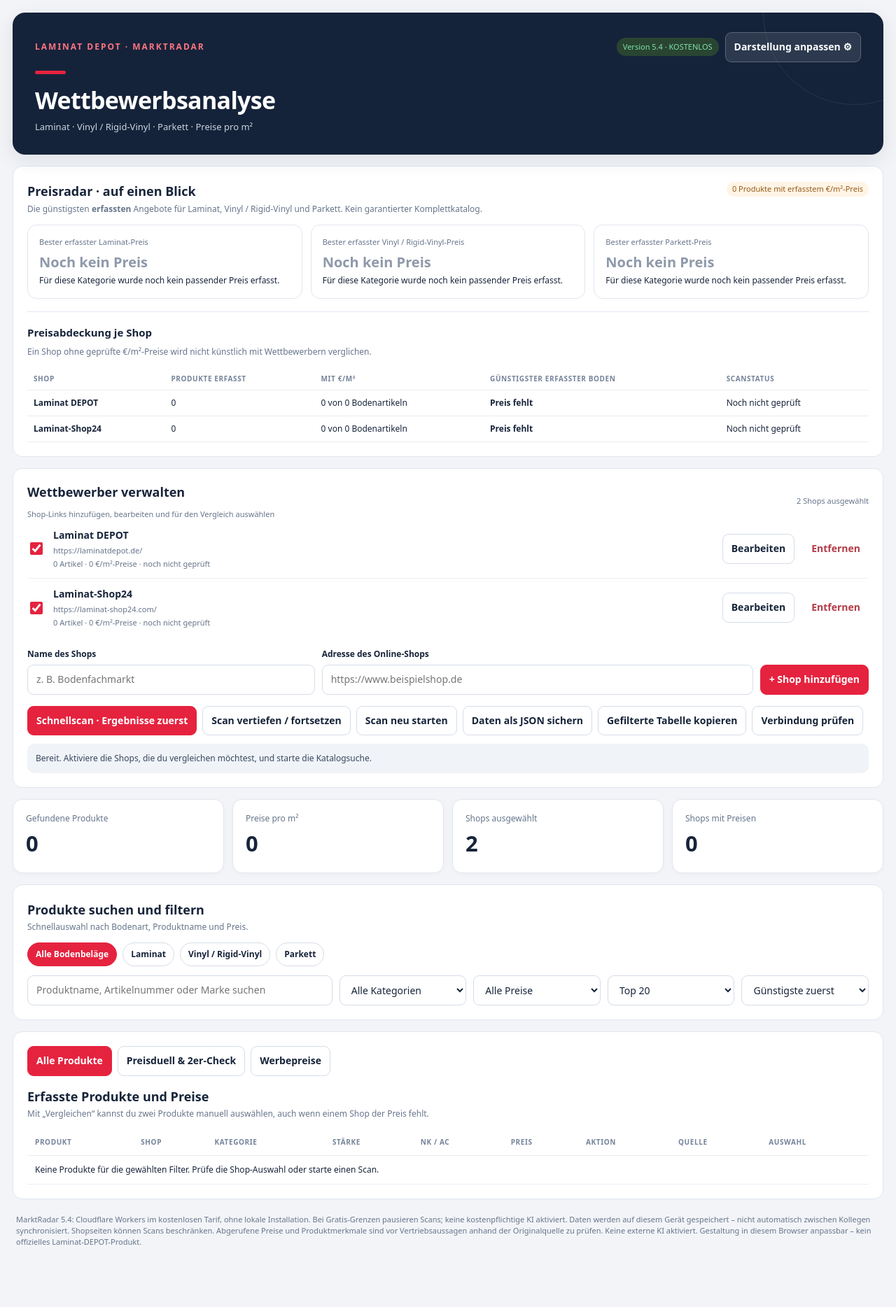
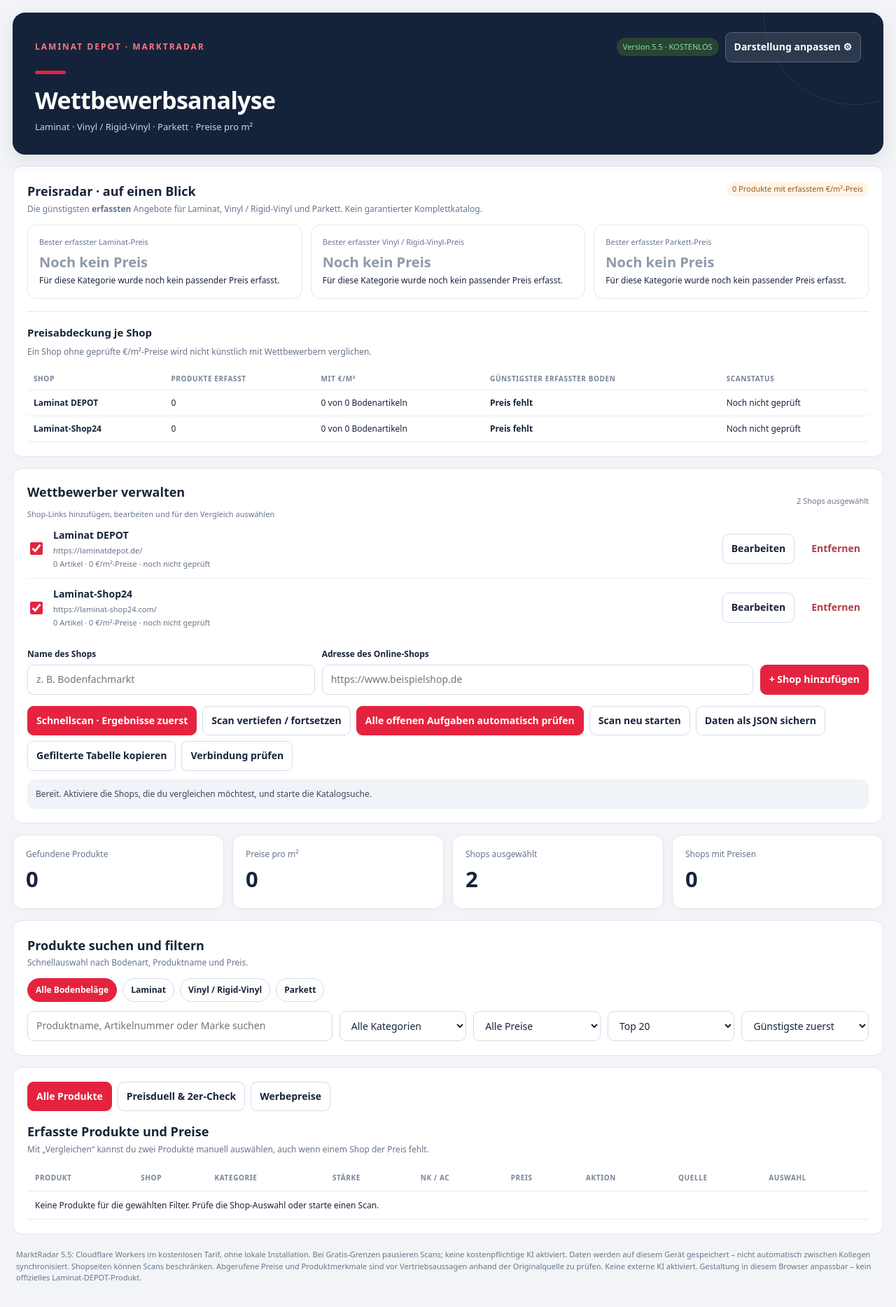
Before and after one commit to Keriimo/https-luxury-rugelach-b0efa1.netlify.app-, a website: page index.html in a window 1280 px wide. Shown: the whole page at 70% size. Before the commit the page ends 1822 px from the top, so only its background shows below. Drawn offline with Linux system fonts and the light colour scheme.

Commit message:
Add one-click resumable all-pending scan and stop controls, version 5.5

```diff
--- a/index.html
+++ b/index.html
@@ -120,7 +120,7 @@
 <header id="hero" class="hero">
 <div class="row between">
 <div class="kicker" id="brandLabel">LAMINAT DEPOT · MARKTRADAR</div>
-<div class="hero-tools"><span class="badge">Version 5.4 · KOSTENLOS</span><button id="appearanceButton" type="button">Darstellung anpassen <span aria-hidden="true">⚙</span></button></div>
+<div class="hero-tools"><span class="badge">Version 5.5 · KOSTENLOS</span><button id="appearanceButton" type="button">Darstellung anpassen <span aria-hidden="true">⚙</span></button></div>
 </div>
 <div class="brand-ribbon"></div>
 <h1 id="pageHeading">Wettbewerbsanalyse</h1>
@@ -163,6 +163,8 @@
 <div class="actions" style="margin-top:16px">
 <button id="scanButton" class="primary">Schnellscan · Ergebnisse zuerst</button>
 <button id="deepScanButton">Scan vertiefen / fortsetzen</button>
+<button id="fullScanButton" type="button" class="primary">Alle offenen Aufgaben automatisch prüfen</button>
+<button id="stopScanButton" type="button" hidden>Scan anhalten</button>
 <button id="resetButton">Scan neu starten</button>
 <button id="exportButton">Daten als JSON sichern</button>
 <button id="copyButton" type="button">Gefilterte Tabelle kopieren</button>
@@ -226,7 +228,7 @@
 <div id="offersHolder"></div>
 </div>
 </section>
-<p class="foot">MarktRadar 5.4: Cloudflare Workers im kostenlosen Tarif, ohne lokale Installation. Bei Gratis-Grenzen pausieren Scans; keine kostenpflichtige KI aktiviert. Daten werden auf diesem Gerät gespeichert – nicht automatisch zwischen Kollegen synchronisiert. Shopseiten können Scans beschränken. Abgerufene Preise und Produktmerkmale sind vor Vertriebsaussagen anhand der Originalquelle zu prüfen. Keine externe KI aktiviert. Gestaltung in diesem Browser anpassbar – kein offizielles Laminat-DEPOT-Produkt.</p>
+<p class="foot">MarktRadar 5.5: Cloudflare Workers im kostenlosen Tarif, ohne lokale Installation. Bei Gratis-Grenzen pausieren Scans; keine kostenpflichtige KI aktiviert. Daten werden auf diesem Gerät gespeichert – nicht automatisch zwischen Kollegen synchronisiert. Shopseiten können Scans beschränken. Abgerufene Preise und Produktmerkmale sind vor Vertriebsaussagen anhand der Originalquelle zu prüfen. Keine externe KI aktiviert. Gestaltung in diesem Browser anpassbar – kein offizielles Laminat-DEPOT-Produkt.</p>
 </main>
 </body>
 </html>
```
